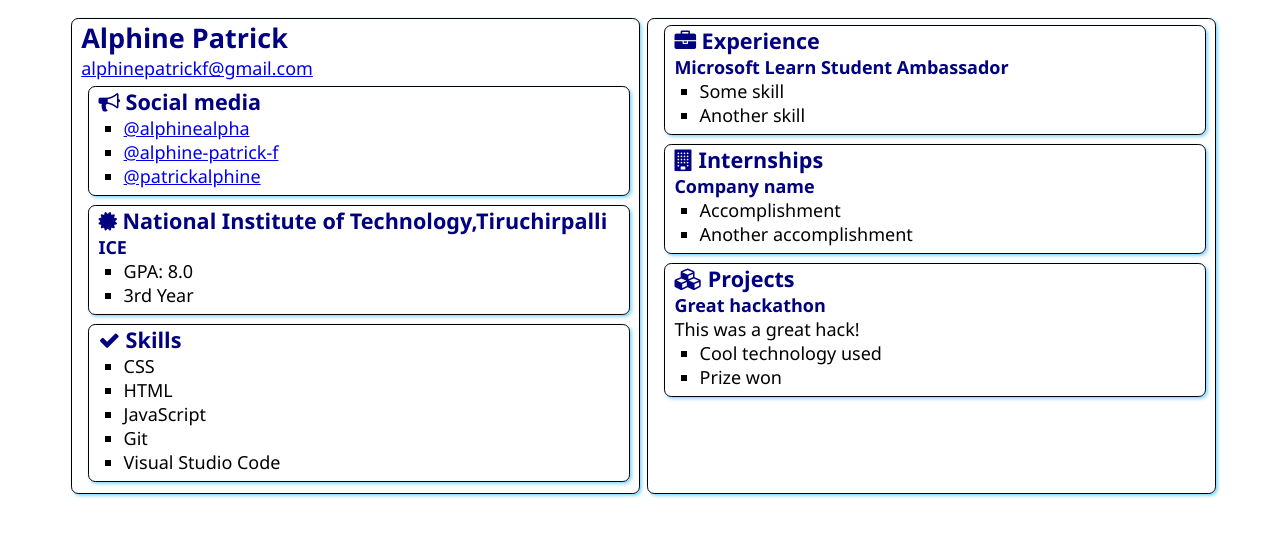
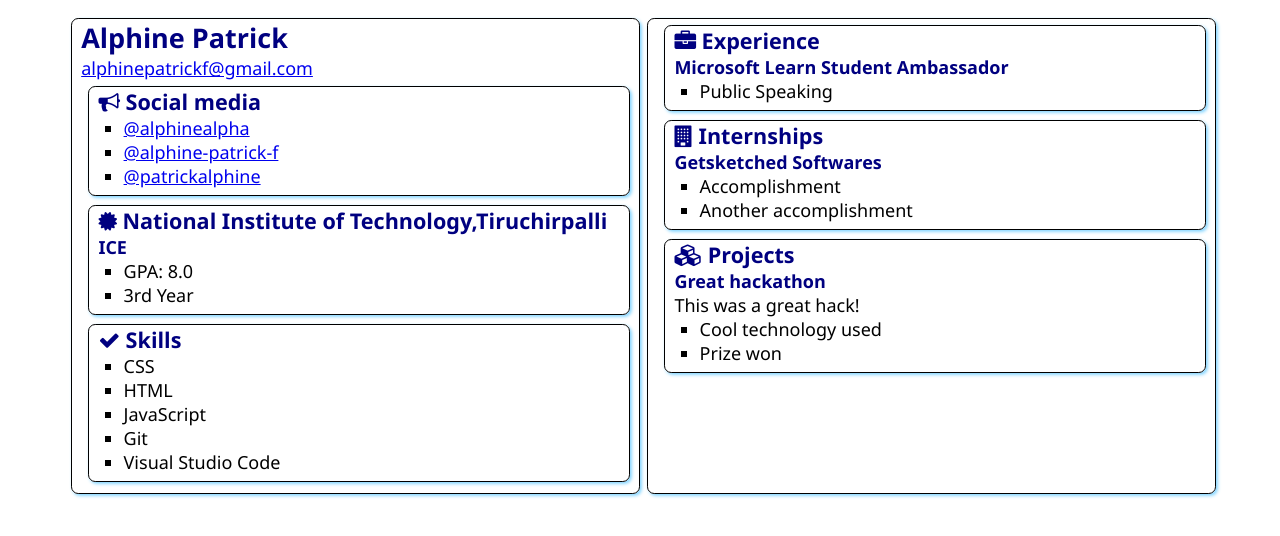
Before and after one commit to alphinealpha/SATechnicalOnboarding, a plain HTML site: page src/index.html in a window 1280 px wide. Drawn offline with Linux system fonts and the light colour scheme.

Commit message:
Update index.html

```diff
--- a/src/index.html
+++ b/src/index.html
@@ -63,8 +63,8 @@
                 </h2>
                 <h3>Microsoft Learn Student Ambassador</h3>
                 <ul>
-                    <li>Some skill</li>
-                    <li>Another skill</li>
+                    <li>Public Speaking</li>
+
                 </ul>
             </section>
             <section class="box">
@@ -73,7 +73,7 @@
                     Internships
                 </h2>
 
-                <h3>Company name</h3>
+                <h3>Getsketched Softwares</h3>
                 <ul>
                     <li>Accomplishment</li>
                     <li>Another accomplishment</li>
```
